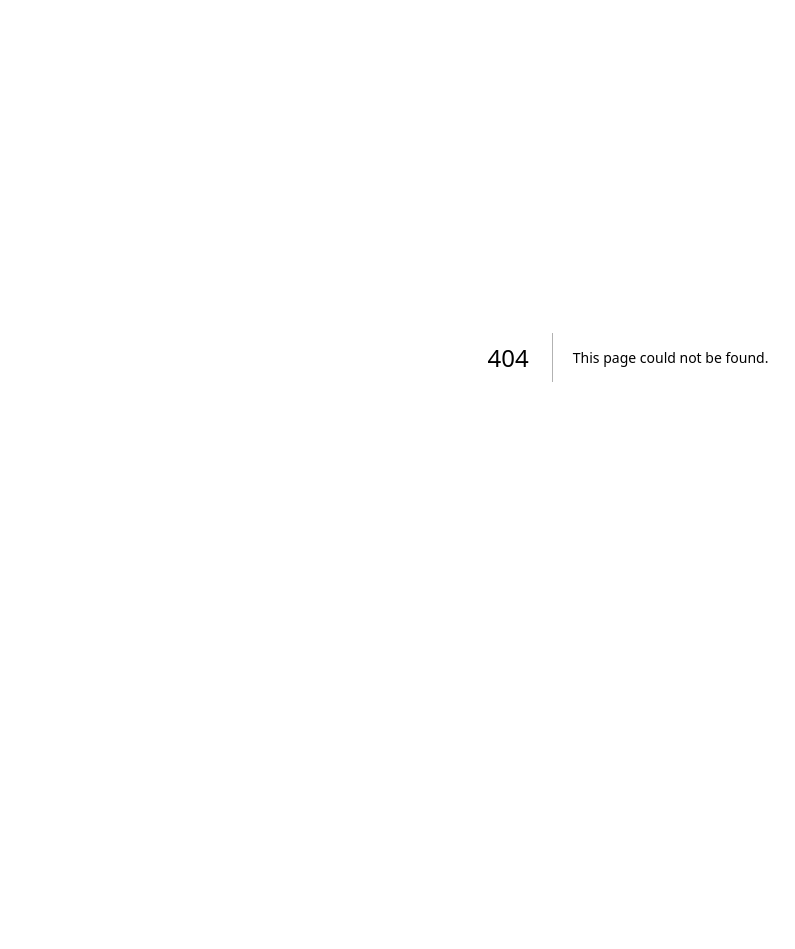
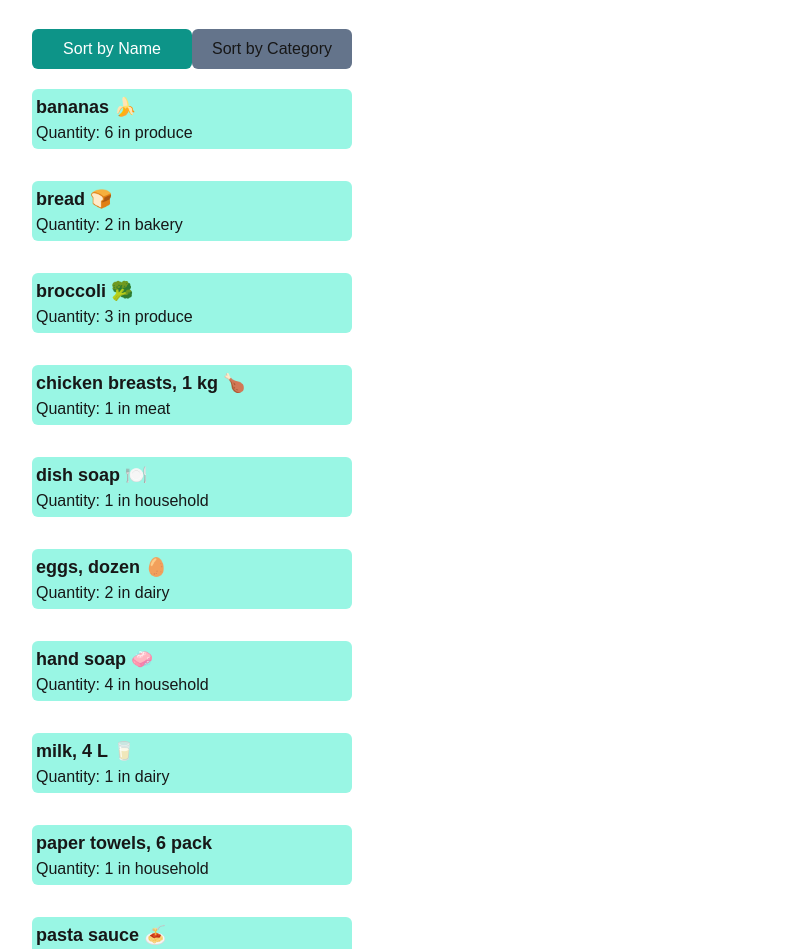
Before and after one commit to Kikunoha/cprg306-assignments, a Next.js app: page /week-6 in a window 1280 px wide. Before the commit this address had no page. Shown: the part 43-992 px from the top of the page, without its empty margins (12-807 px from the left). Before the commit the page ends 800 px from the top, so only its background shows below. Built offline with nearby package versions, Linux system fonts and the light colour scheme.

Commit message:
week-6 Assignment

```diff
--- a/app/page.js
+++ b/app/page.js
@@ -7,6 +7,7 @@
         <p><Link href="/week-3">Week 3 Assignment</Link></p>
         <p><Link href="/week-4">Week 4 Assignment</Link></p>
         <p><Link href="/week-5">Week 5 Assignment</Link></p>
+        <p><Link href="/week-6">Week 6 Assignment</Link></p>
       </main>
     );
 }
--- /dev/null
+++ b/app/week-6/item-list.js
@@ -0,0 +1,40 @@
+"use client";
+import Item from "./item";
+import { useState } from "react";
+import itemsData from "./items.json";
+
+export default function ItemList()
+{
+    const [sortBy, setSortBy] = useState("name");
+    const items = [...itemsData].sort((a, b) =>
+    {
+        if (sortBy === "name")
+        {
+            return a.name.localeCompare(b.name);
+        }
+        else if (sortBy === "category")
+        {
+            return a.category.localeCompare(b.category);
+        }
+        return 0;
+    });
+
+    return(
+        <section className="p-1 m-5">
+            <div className="px-4 m-1">
+                <button onClick={(n) => setSortBy("name")}className={`px-4 py-2 rounded-md w-40 ${sortBy === "name" ? "bg-teal-600 text-white" : "bg-slate-500"}`}>Sort by Name</button>
+                <button onClick={(n) => setSortBy("category")}className={`px-4 py-2 rounded-md w-40 ${sortBy === "category" ? "bg-teal-600 text-white" : "bg-slate-500"}`}>Sort by Category</button>
+            </div>
+            <ul>
+            {items.map((item) => (
+              <li key={item.id} className="p-1 m-2">
+                <div className="bg-teal-200 p-1 m-2 rounded-md w-80">
+                  <h2 className="font-bold text-lg">{item.name}</h2>
+                  <p>Quantity: {item.quantity} in {item.category}</p>
+                </div>
+              </li>
+            ))}
+            </ul>
+        </section>
+    );
+}
--- /dev/null
+++ b/app/week-6/item.js
@@ -0,0 +1,10 @@
+export default function Item(props)
+{
+    const {name, quantity, category} = props
+    return(
+        <ul className = "p-3 m-3 bg-teal-200">
+            <li className = "text-lg font-bold italic">{name}</li>
+            <li className = "text-sm">Buying {quantity} in category: {category}</li>
+        </ul>
+    );
+}
--- /dev/null
+++ b/app/week-6/items.json
@@ -0,0 +1,74 @@
+[
+    {
+      "id": "1h2GJKH12gkHG31h1H",
+      "name": "milk, 4 L 🥛",
+      "quantity": 1,
+      "category": "dairy"
+    },
+    {
+      "id": "2KJH3k2j3H1k2J3K1H",
+      "name": "bread 🍞",
+      "quantity": 2,
+      "category": "bakery"
+    },
+    {
+      "id": "3h2KJH3k2j3H1k2J3",
+      "name": "eggs, dozen 🥚",
+      "quantity": 2,
+      "category": "dairy"
+    },
+    {
+      "id": "4k2J3K1H2GJKH12gk",
+      "name": "bananas 🍌",
+      "quantity": 6,
+      "category": "produce"
+    },
+    {
+      "id": "5H1h1H2KJH3k2j3H",
+      "name": "broccoli 🥦",
+      "quantity": 3,
+      "category": "produce"
+    },
+    {
+      "id": "6H1k2J3K1H2GJKH1",
+      "name": "chicken breasts, 1 kg 🍗",
+      "quantity": 1,
+      "category": "meat"
+    },
+    {
+      "id": "7gkHG31h1H2KJH3k",
+      "name": "pasta sauce 🍝",
+      "quantity": 3,
+      "category": "canned goods"
+    },
+    {
+      "id": "8j3H1k2J3K1H2GJK",
+      "name": "spaghetti, 454 g 🍝",
+      "quantity": 2,
+      "category": "dry goods"
+    },
+    {
+      "id": "9H12gkHG31h1H2KJ",
+      "name": "toilet paper, 12 pack 🧻",
+      "quantity": 1,
+      "category": "household"
+    },
+    {
+      "id": "10H3k2j3H1k2J3K1",
+      "name": "paper towels, 6 pack",
+      "quantity": 1,
+      "category": "household"
+    },
+    {
+      "id": "11k2J3K1H2GJKH12",
+      "name": "dish soap 🍽️",
+      "quantity": 1,
+      "category": "household"
+    },
+    {
+      "id": "12GJKH12gkHG31h1",
+      "name": "hand soap 🧼",
+      "quantity": 4,
+      "category": "household"
+    }
+  ]
--- /dev/null
+++ b/app/week-6/page.js
@@ -0,0 +1,10 @@
+import ItemList from "./item-list";
+export default function Page()
+{
+    return(
+        <main>
+            <h1 className = "text-2xl font-bold italic m-3">Shopping List</h1>
+            <ItemList/>
+        </main>
+    )
+}
```
